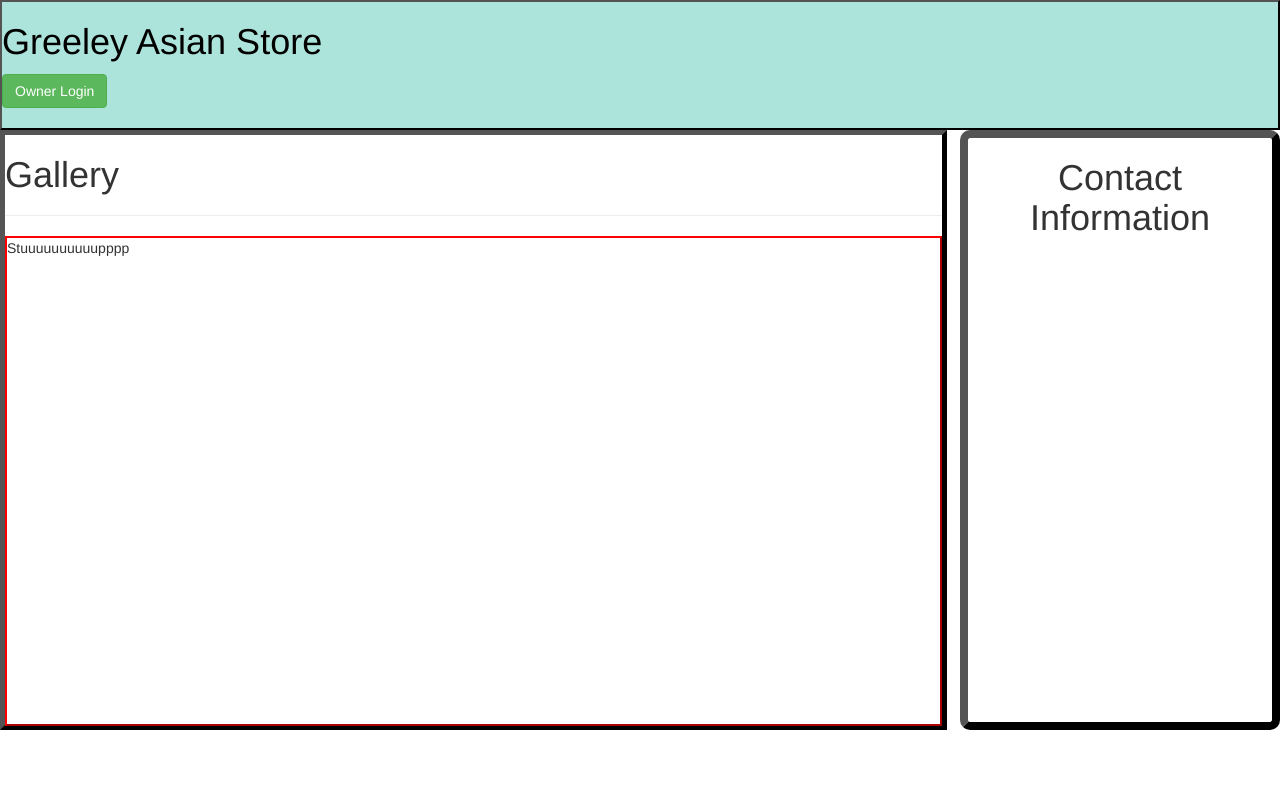
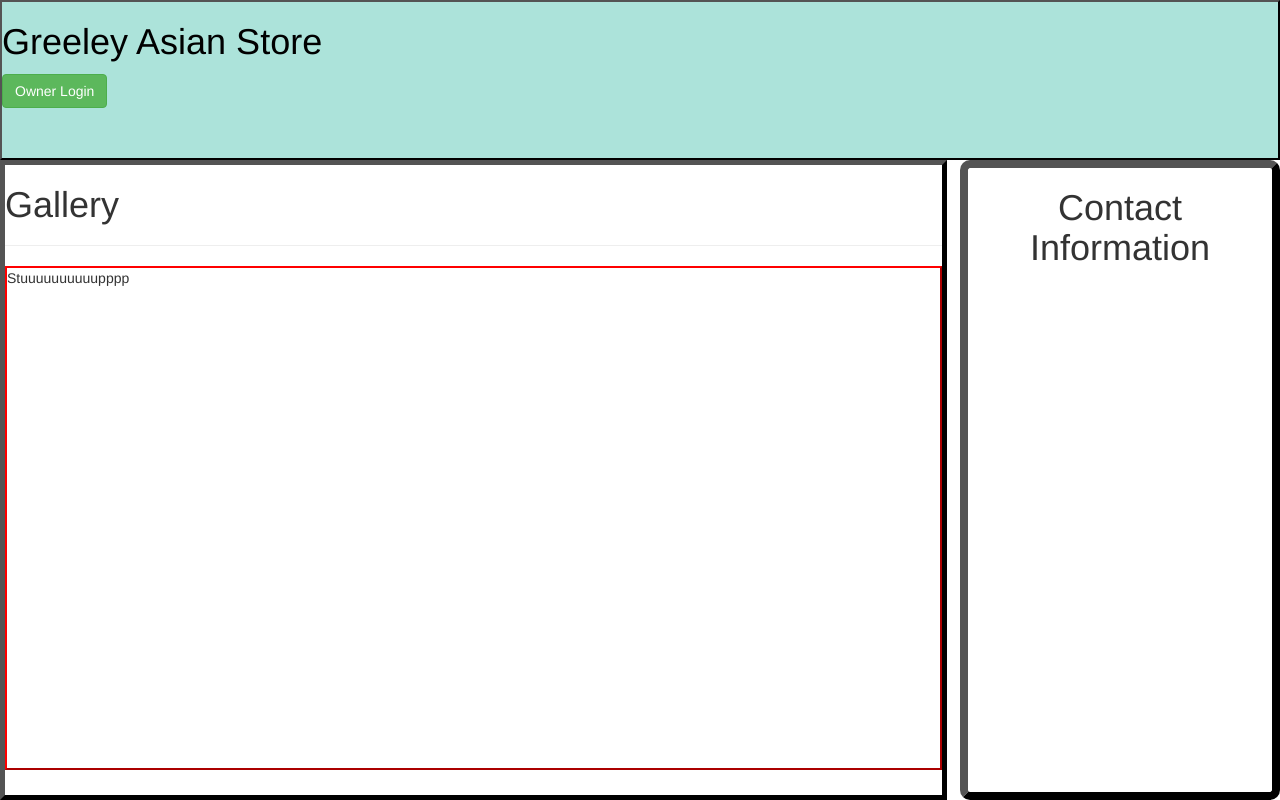
Before and after one commit to thom1664/La-Leche, a Django app: page / in a window 1280 px wide. Run offline with Django 3.2, Linux system fonts and the light colour scheme; some libraries are stand-ins or nearby versions.

Commit message:
css test

```diff
--- a/website/static/main.css
+++ b/website/static/main.css
@@ -1,16 +1,22 @@
+html,
+body {
+    margin: 0;
+    height: 100%;
+}
+
 #heading {
     color: black;
     border: 2px outset black;
     font-size: 25px;
     background-color: rgb(172, 227, 218);
     /* border-radius: 10px; */
-    height: 130px;
+    height: 20%;
 }
 
 #gallery_box {
     border: 5px outset black;
     /* background-color: lightgoldenrodyellow; */
-    height: 600px;
+    height: 80%;
     width: 74%;
     /* border-radius: 10px; */
     display: inline-block;
@@ -19,7 +25,7 @@
 #contact_box {
     border: 8px outset black;
     /* background-color: lightblue; */
-    height: 600px;
+    height: 80%;
     width: 25%;
     float: right;
     border-radius: 10px;
@@ -29,7 +35,7 @@
 #items_inside_gallery_box {
     border: 2px outset red;
     /* background-color: lightgoldenrodyellow; */
-    height: 490px;
+    height: 80%;
     width: 100%;
     /* border-radius: 10px; */
     overflow: auto;
```
